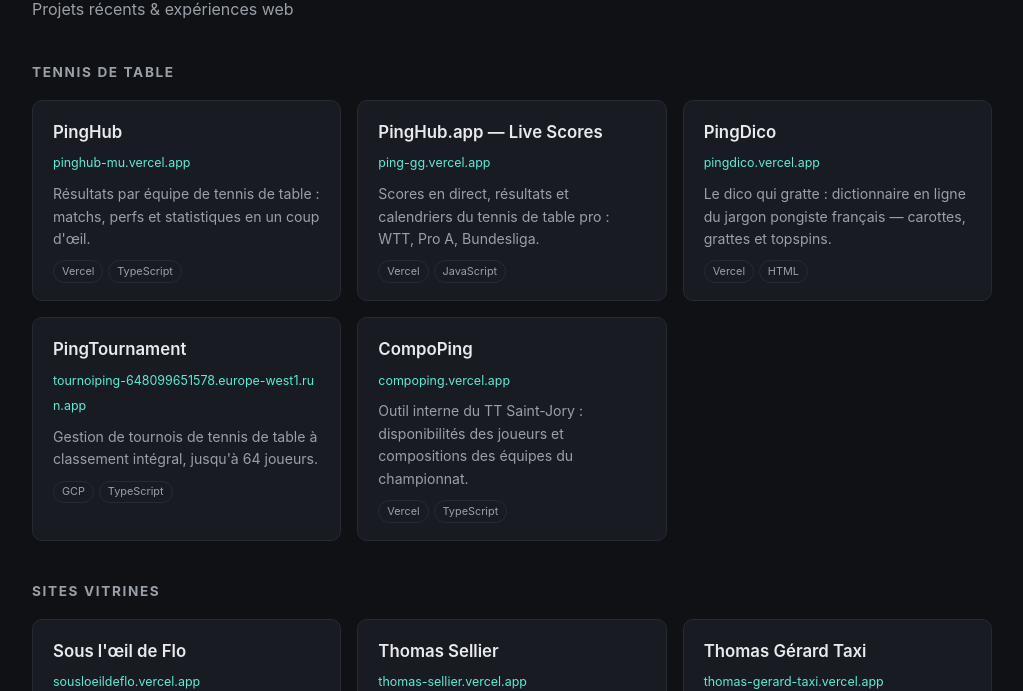
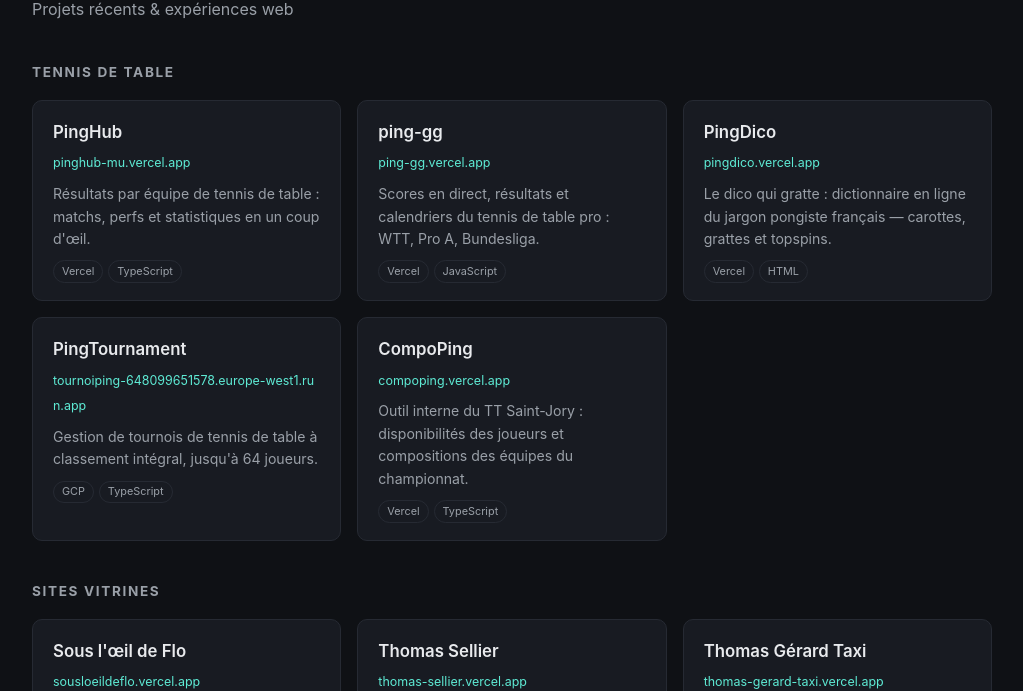
Before and after one commit to yluom/yluom.github.io, a plain HTML site: page index.html in a window 1280 px wide. Shown: the part 109-800 px from the top of the page, without its empty margins (128-1151 px from the left). Drawn offline with Linux system fonts and the light colour scheme.

Commit message:
Directory: rename ping-gg card
Co-Authored-By: Claude Opus 5.5 <noreply@anthropic.com>
Claude-Session: https://claude.ai/code/session_01BaUvNyYxQ83zVLoabgnZ3c

```diff
--- a/index.html
+++ b/index.html
@@ -105,7 +105,7 @@
         <span class="tag">Vercel</span><span class="tag">TypeScript</span>
       </a>
       <a class="card" href="https://ping-gg.vercel.app" target="_blank" rel="noopener">
-        <h3>PingHub.app — Live Scores</h3>
+        <h3>ping-gg</h3>
         <span class="url">ping-gg.vercel.app</span>
         <p>Scores en direct, résultats et calendriers du tennis de table pro : WTT, Pro A, Bundesliga.</p>
         <span class="tag">Vercel</span><span class="tag">JavaScript</span>
```
